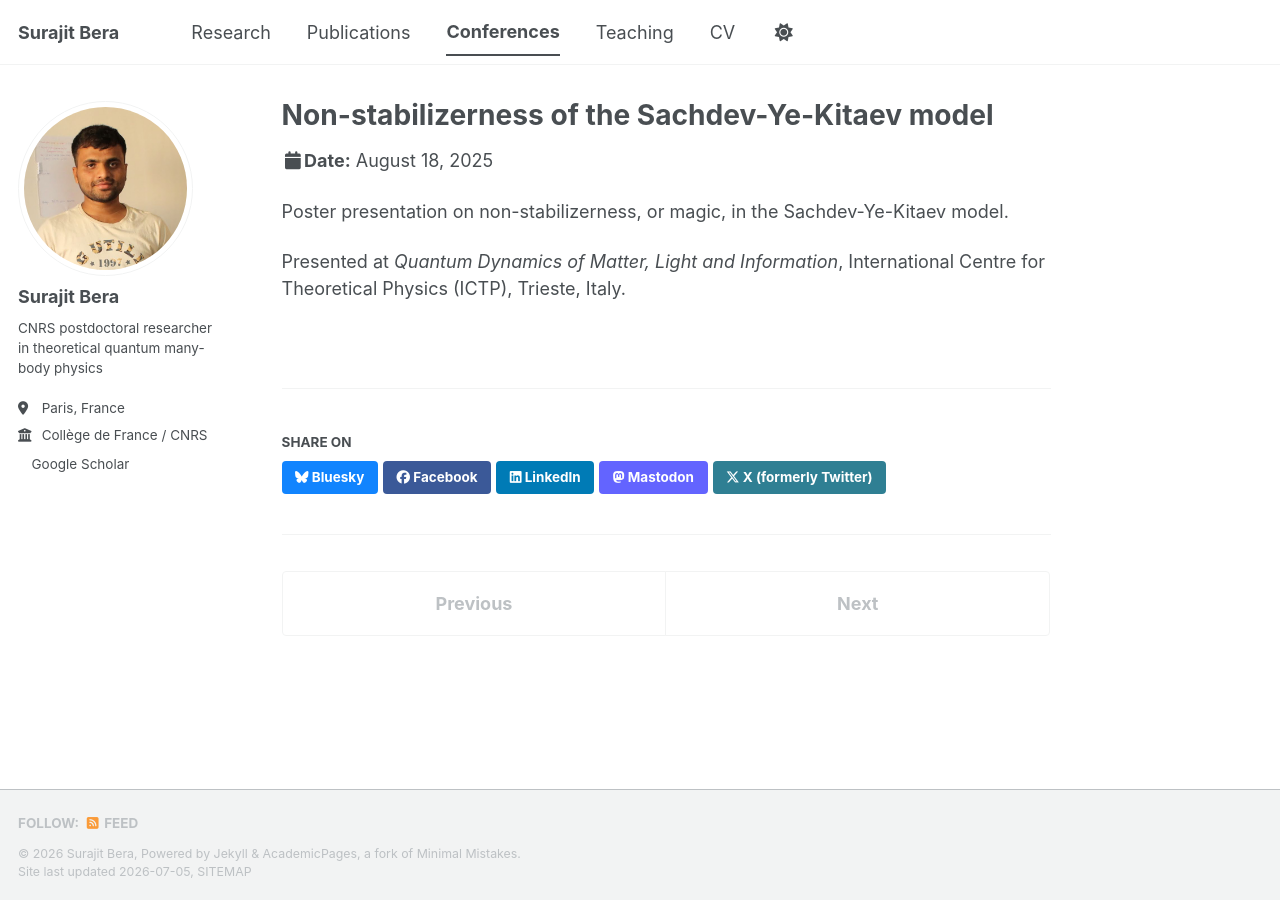
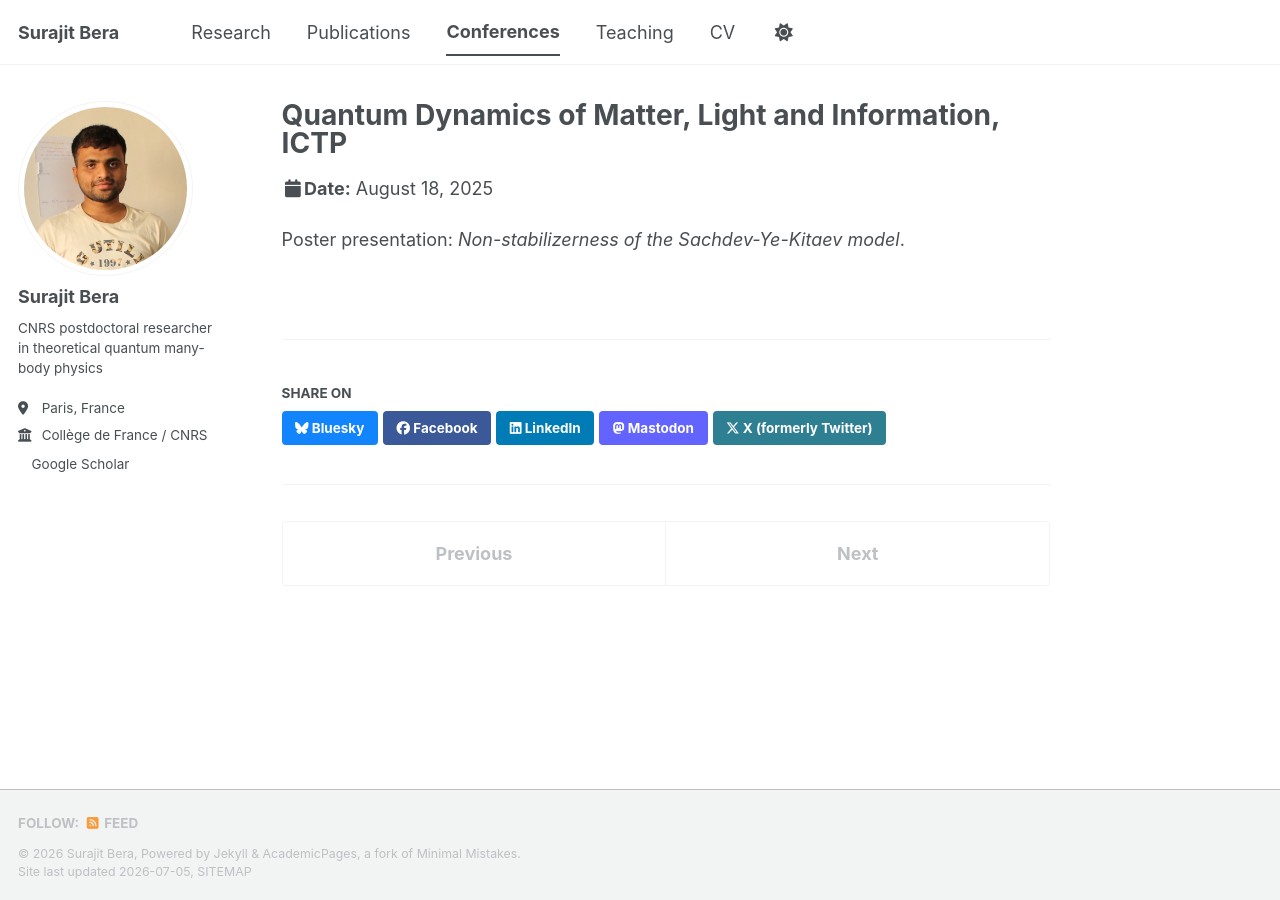
Before and after one commit to surajitbera-physics/surajitbera-physics.github.io, a Jekyll site: the page built from _talks/2025-08-18-ictp-quantum-dynamics-nonstabilizerness-syk-poster.md, in a window 1280 px wide. Built offline with Jekyll 4.4.1, drawn with Linux system fonts in a browser that asks for light colours; a style sheet for code colours, icons or effects is not loaded.

Commit message:
Revise talk details for ICTP poster presentation
Updated the title and permalink for the talk, and modified the presentation description.

```diff
--- a/_talks/2025-08-18-ictp-quantum-dynamics-nonstabilizerness-syk-poster.md
+++ b/_talks/2025-08-18-ictp-quantum-dynamics-nonstabilizerness-syk-poster.md
@@ -1,13 +1,11 @@
 ---
-title: "Non-stabilizerness of the Sachdev-Ye-Kitaev model"
+title: "Quantum Dynamics of Matter, Light and Information, ICTP"
 collection: talks
 type: "Poster presentation"
-permalink: /talks/2025-ictp-quantum-dynamics-nonstabilizerness-syk-poster
+permalink: /talks/2025-ictp-quantum-dynamics
 venue: "Quantum Dynamics of Matter, Light and Information, ICTP"
 date: 2025-08-18
 location: "Trieste, Italy"
 ---
 
-Poster presentation on non-stabilizerness, or magic, in the Sachdev-Ye-Kitaev model.
-
-Presented at *Quantum Dynamics of Matter, Light and Information*, International Centre for Theoretical Physics (ICTP), Trieste, Italy.
+Poster presentation: *Non-stabilizerness of the Sachdev-Ye-Kitaev model*.
```
